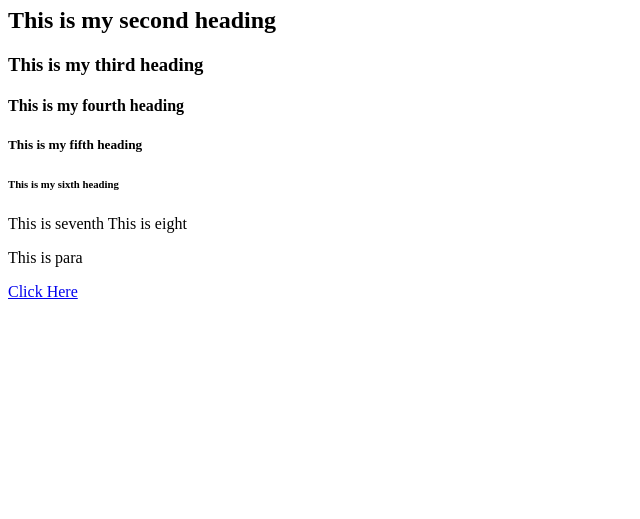
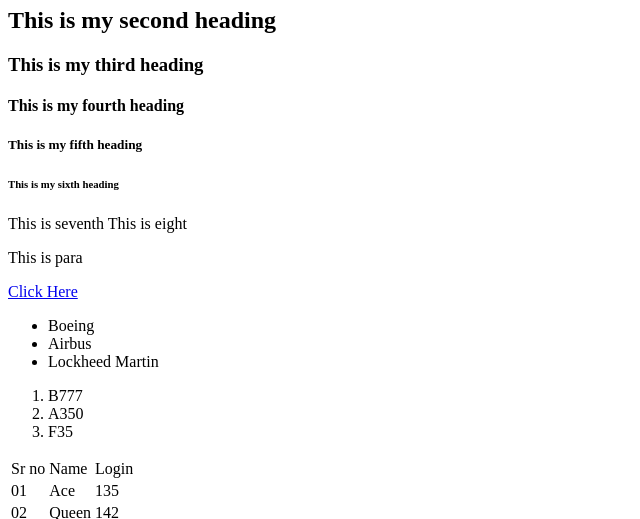
Before and after one commit to HarshBadhe142/Web-Development, a plain HTML site: page HTML/index.html in a window 1280 px wide. Shown: the part 99-618 px from the top of the page, without its empty margins (0-640 px from the left). Drawn offline with Linux system fonts and the light colour scheme.

Commit message:
today's commit

```diff
--- a/HTML/index.html
+++ b/HTML/index.html
@@ -22,7 +22,41 @@
 
     <p>This is para</p>
 
-    <a href="www.google.com">Click Here</a>
+    <a href="https://www.google.com/maps">Click Here</a>
+
+    <ul>
+        <li>Boeing</li>
+        <li>Airbus</li>
+        <li>Lockheed Martin</li>
+    </ul>
+
+    <ol>
+        <li>B777</li>
+        <li>A350</li>
+        <li>F35</li>
+    </ol>
+
+    <!-- table>(tr>td)*3 -->
+    <table>
+        <tr>
+            <td>Sr no</td>
+            <td>Name</td>
+            <td>Login</td>
+        </tr>
+        <tr>
+            <td>01</td>
+            <td>Ace</td>
+            <td>135</td>
+        </tr>
+        <tr>
+            <td>02</td>
+            <td>Queen</td>
+            <td>142</td>
+        </tr>
+    </table>
+
+    <img src="https://www.google.com/imgres?imgurl=https%3A%2F%2Fupload.wikimedia.org%2Fwikipedia%2Fcommons%2Fthumb%2Ff%2Ff7%2FEGLF_-_Airbus_A350-941_-_F-WZNW.jpg%2F1200px-EGLF_-_Airbus_A350-941_-_F-WZNW.jpg&tbnid=5fjnM9faiFhcSM&vet=12ahUKEwi5jILYo9uEAxU3wjgGHSPvBfkQMygAegQIARBx..i&imgrefurl=https%3A%2F%2Fen.wikipedia.org%2Fwiki%2FAirbus_A350&docid=C5BE7gKWAEpMoM&w=1200&h=804&itg=1&q=airbus%20a350&ved=2ahUKEwi5jILYo9uEAxU3wjgGHSPvBfkQMygAegQIARBx" alt="Airbus A350">
+
 </body>
 
 </html>
```
Also changed, not shown: HTML/bookmark.html (added, +11 -0 lines).
